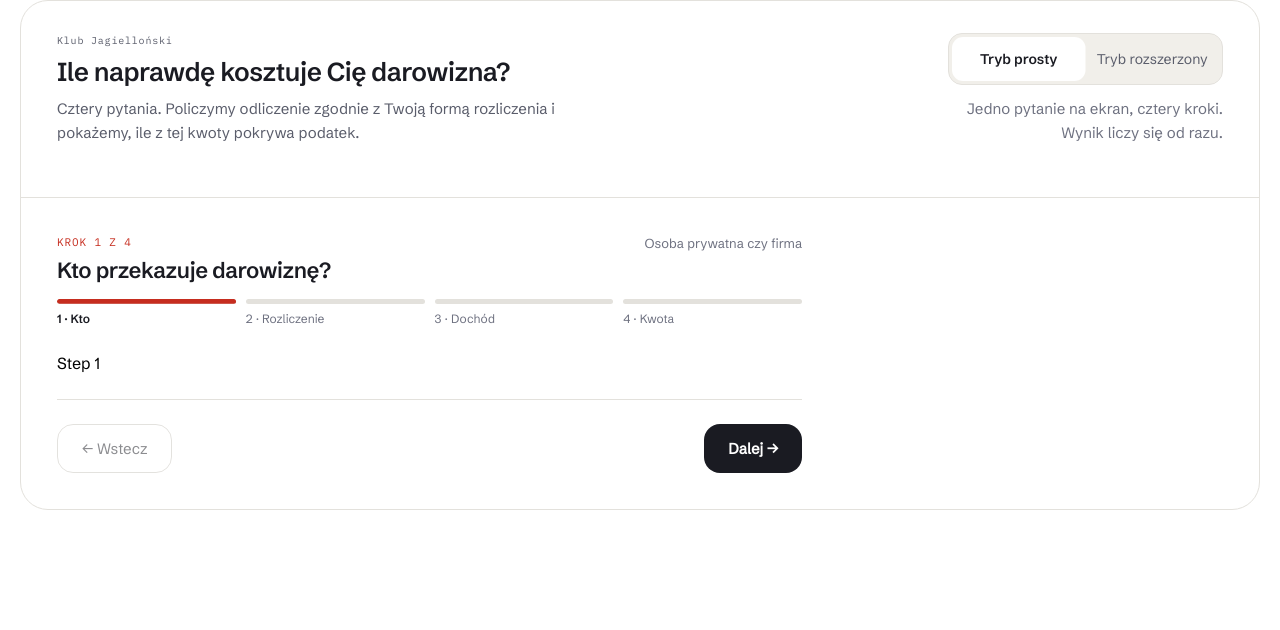
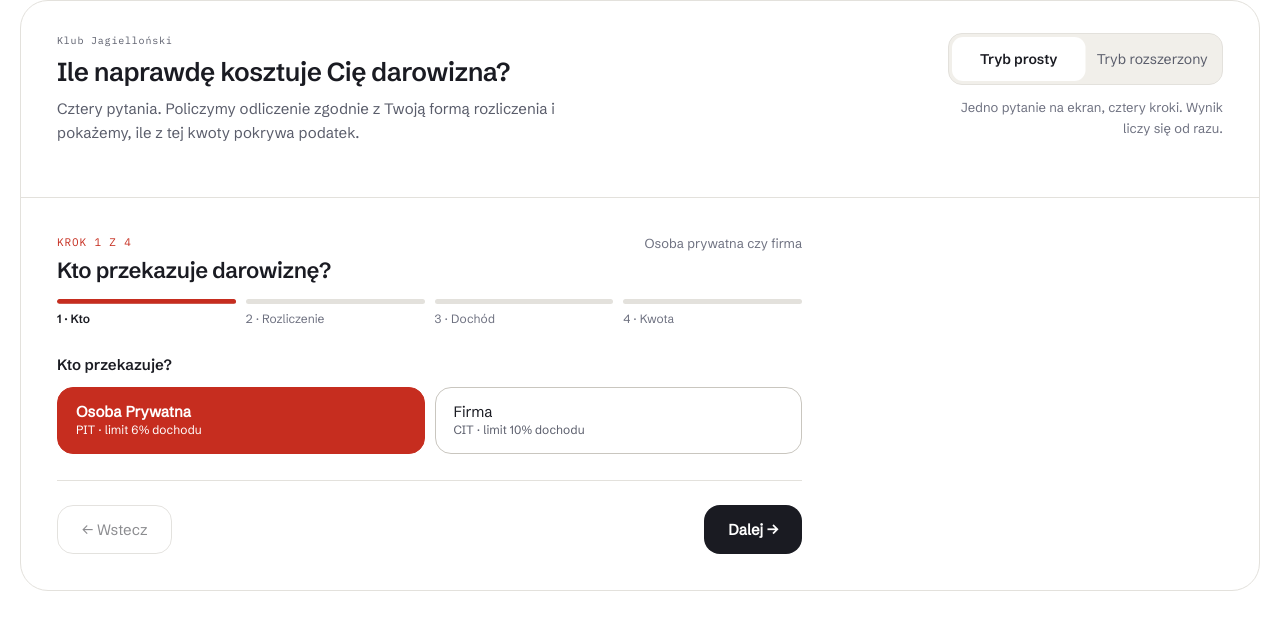
Before and after one commit to KlubJagiellonski/kalkulator-darowizn, a React (Vite) app: page / in a window 1280 px wide. Shown: the top 630 px of the page. Built offline with nearby package versions, Linux system fonts and the light colour scheme.

Commit message:
add first step

```diff
--- a/src/App.scss
+++ b/src/App.scss
@@ -22,11 +22,13 @@
         display: flex;
         flex-direction: column;
         gap: 12px;
+        flex-shrink: 0;
 
         .text {
           text-align: right;
           color: $text-secondary;
           display: none;
+          font-size: 0.8125rem;
         }
       }
 
--- a/src/App.tsx
+++ b/src/App.tsx
@@ -10,13 +10,14 @@ import FourthStep from './components/stepper/FourthStep'
 function App() {
   const [position, setPosition] = useState<"first" | "second">("first")
   const [step, setStep] = useState(1)
+  const [values, setValues] = useState({pit: true, cit: false})
 
   const steps = [
     {
       title: "Kto przekazuje darowiznę?",
       subtitle: "Osoba prywatna czy firma",
       name: "Kto",
-      children: <FirstStep />
+      children: <FirstStep values={values} setValues={setValues}/>
     },
     {
       title: "Forma rozliczenia PIT",
--- /dev/null
+++ b/src/components/stepper/FirstStep.scss
@@ -0,0 +1,51 @@
+@use "./../../variables.scss" as *;
+
+.who {
+    .who-btns {
+        display: flex;
+        gap: 8px;
+
+        .btn-who {
+            flex: 1;
+            padding-left: 0;
+            padding-right: 0;
+
+            span {
+                color: $text-muted;
+                transition: color 0.3s ease-in-out;
+            }
+
+            &.active {
+                span {
+                    color: $white;
+                }
+            }
+
+            span {
+                display: none;
+                font-weight: 400;
+                font-size: 0.75rem;
+                line-height: 1.5;
+            }
+        }
+    }
+}
+
+@container (min-width: 768px) {
+    .who {
+        .who-btns {
+            gap: 10px;
+
+            .btn-who {
+                text-align: left;
+                padding-left: 18px;
+                padding-right: 18px;
+
+                span {
+                    display: block;
+                }
+            }
+        }
+    }
+
+}
--- a/src/components/stepper/FirstStep.tsx
+++ b/src/components/stepper/FirstStep.tsx
@@ -1,8 +1,29 @@
-function FirstStep() {
+import type { Values } from "../../types/type"
+import "./FirstStep.scss"
+
+interface FirstStepProps {
+    values: Values
+    setValues: (values: Values) => void
+}
+
+function FirstStep({ values, setValues }: FirstStepProps) {
+    const { cit, pit } = values
+
+    const handleClick = () => {
+        setValues({
+            ...values,
+            pit: !pit,
+            cit: !cit
+        })
+    }
 
     return (
-        <div className="">
-            Step 1
+        <div className="who step-content">
+            <p className="title">Kto przekazuje?</p>
+            <div className="who-btns">
+                <button className={`button button--chip btn-who ${pit ? "active" : ""}`} onClick={handleClick}>Osoba Prywatna<span>PIT · limit 6% dochodu</span></button>
+                <button className={`button button--chip btn-who ${cit ? "active" : ""}`} onClick={handleClick}>Firma<span>CIT · limit 10% dochodu</span></button>
+            </div>
         </div>
     )
 }
--- a/src/components/stepper/Stepper.scss
+++ b/src/components/stepper/Stepper.scss
@@ -140,6 +140,14 @@
       .step {
         flex: 1;
         overflow: hidden;
+
+        .step-content{
+          .title{
+            font-size: 0.9375rem;
+            font-weight: 600;
+            padding-bottom: 10px;
+          }
+        }
       }
     }
   }
--- a/src/index.scss
+++ b/src/index.scss
@@ -52,9 +52,23 @@ p {
   font-family: SchibstedGrotesk;
   border-radius: 16px;
   cursor: pointer;
+  transition: all 0.3s ease-in-out;
 
-  &:disabled{
+  &:disabled {
     cursor: default;
+  }
+
+  &--chip {
+    background-color: $white;
+    border: $border-secondary;
+    font-weight: 400;
+
+    &.active {
+      background-color: $color-primary;
+      color: $white;
+      font-weight: 600;
+      border-color: $color-primary;
+    }
   }
 
   &--dark {
--- /dev/null
+++ b/src/types/type.ts
@@ -0,0 +1,4 @@
+export interface Values{
+    cit: boolean,
+    pit: boolean
+}
--- a/src/variables.scss
+++ b/src/variables.scss
@@ -14,3 +14,5 @@ $border-primary: 1px solid #E3E1DC;
 $border-secondary: 1px solid #C9C6BF;
 
 $white: #ffffff;
+
+$min-w: 768px;
```
Also changed, not shown: src/test/dumpValues.ts (added, +4 -0 lines), 1 other file (tests, documents, lock files or other folders).
